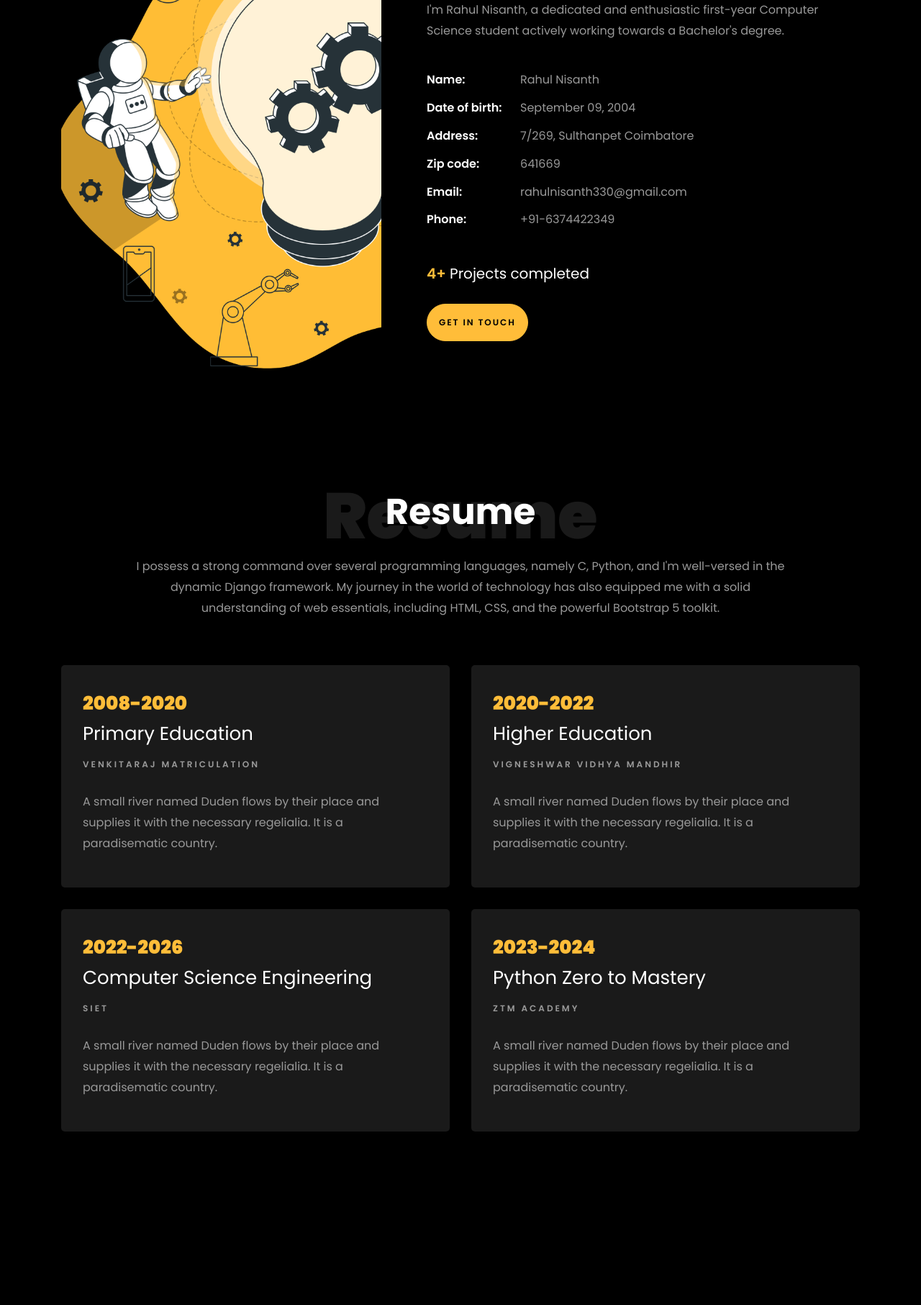
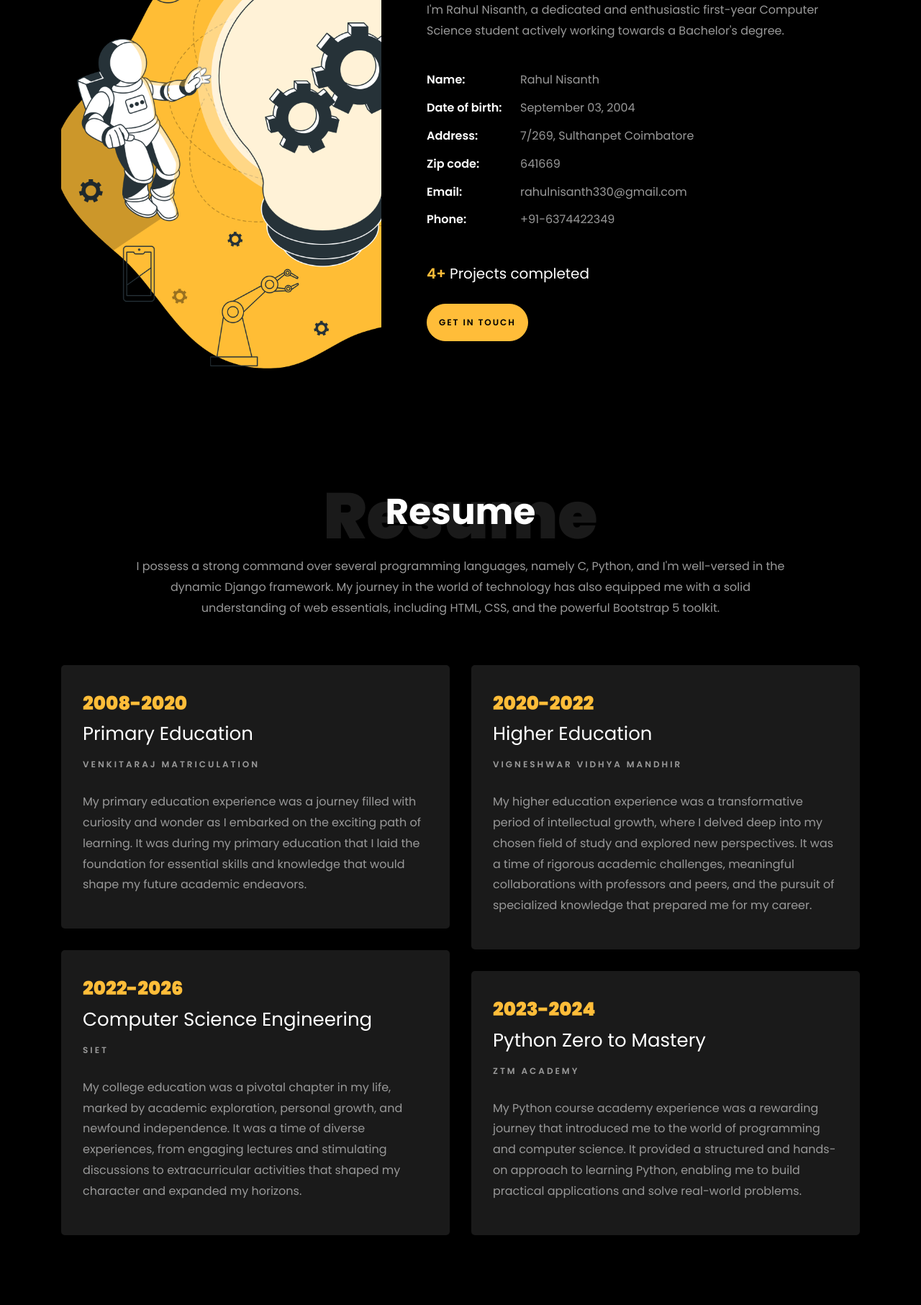
Before and after one commit to Rahulnisanth/Portfolio, a Flask app: page / in a window 1280 px wide. Shown: the part 990-2803 px from the top of the page at 72% size. Run offline with Flask 3, Linux system fonts and the light colour scheme; some libraries are stand-ins or nearby versions; some web fonts are replaced.

Commit message:
content added 'index'

```diff
--- a/templates/index.html
+++ b/templates/index.html
@@ -128,7 +130,7 @@
                             </p>
                             <ul class="about-info mt-4 px-md-0 px-2">
                                 <li class="d-flex"><span>Name:</span> <span>Rahul Nisanth</span></li>
-                                <li class="d-flex"><span>Date of birth:</span> <span>September 09, 2004</span></li>
+                                <li class="d-flex"><span>Date of birth:</span> <span>September 03, 2004</span></li>
                                 <li class="d-flex"><span>Address:</span> <span>7/269, Sulthanpet Coimbatore</span></li>
                                 <li class="d-flex"><span>Zip code:</span> <span>641669</span></li>
                                 <li class="d-flex"><span>Email:</span> <span>rahulnisanth330@gmail.com</span></li>
@@ -168,15 +170,19 @@
                         <span class="date">2008-2020</span>
                         <h2>Primary Education</h2>
                         <span class="position">Venkitaraj Matriculation</span>
-                        <p class="mt-4">A small river named Duden flows by their place and supplies it with the
-                            necessary regelialia. It is a paradisematic country.</p>
+                        <p class="mt-4">My primary education experience was a journey filled with curiosity and wonder
+                            as I embarked on the exciting path of learning.
+                            It was during my primary education that I laid the foundation for essential skills and
+                            knowledge that would shape my future academic endeavors.</p>
                     </div>
                     <div class="resume-wrap ftco-animate">
                         <span class="date">2022-2026</span>
                         <h2>Computer Science Engineering</h2>
                         <span class="position">SIET</span>
-                        <p class="mt-4">A small river named Duden flows by their place and supplies it with the
-                            necessary regelialia. It is a paradisematic country.</p>
+                        <p class="mt-4">My college education was a pivotal chapter in my life, marked by academic
+                            exploration, personal growth, and newfound independence.
+                            It was a time of diverse experiences, from engaging lectures and stimulating discussions to
+                            extracurricular activities that shaped my character and expanded my horizons.</p>
                     </div>
                 </div>
 
@@ -185,15 +191,19 @@
                         <span class="date">2020-2022</span>
                         <h2>Higher Education</h2>
                         <span class="position">Vigneshwar Vidhya Mandhir</span>
-                        <p class="mt-4">A small river named Duden flows by their place and supplies it with the
-                            necessary regelialia. It is a paradisematic country.</p>
+                        <p class="mt-4">My higher education experience was a transformative period of intellectual
+                            growth, where I delved deep into my chosen field of study and explored new perspectives.
+                            It was a time of rigorous academic challenges, meaningful collaborations with professors and
+                            peers, and the pursuit of specialized knowledge that prepared me for my career.</p>
                     </div>
                     <div class="resume-wrap ftco-animate">
                         <span class="date">2023-2024</span>
                         <h2>Python Zero to Mastery</h2>
                         <span class="position">ZTM Academy</span>
-                        <p class="mt-4">A small river named Duden flows by their place and supplies it with the
-                            necessary regelialia. It is a paradisematic country.</p>
+                        <p class="mt-4">My Python course academy experience was a rewarding journey that introduced me
+                            to the world of programming and computer science.
+                            It provided a structured and hands-on approach to learning Python, enabling me to build
+                            practical applications and solve real-world problems.</p>
                     </div>
                 </div>
             </div>
@@ -459,8 +469,9 @@
                             </div>
                             <h3 class="heading"><a href="single.html">Why Lead Generation is Key for Business Growth</a>
                             </h3>
-                            <p>A small river named Duden flows by their place and supplies it with the necessary
-                                regelialia.</p>
+                            <p>Lead generation is key for business growth because it consistently provides a stream of
+                                potential customers, enabling companies to nurture and convert these leads into paying
+                                clients, thereby expanding their customer base and revenue.</p>
                         </div>
                     </div>
                 </div>
@@ -479,8 +490,10 @@
                             <h3 class="heading"><a href="single.html">The role of Artificial Intelligence in
                                     Web-Development</a>
                             </h3>
-                            <p>A small river named Duden flows by their place and supplies it with the necessary
-                                regelialia.</p>
+                            <p>
+                                The role of Artificial Intelligence in web development is to enhance user experiences,
+                                automate repetitive tasks, and improve website personalization, leading to more
+                                efficient and user-centric web applications.</p>
                         </div>
                     </div>
                 </div>
@@ -498,8 +511,9 @@
                             </div>
                             <h3 class="heading"><a href="single.html">Why AI tends to be an Lay-Off Reasoner ?</a>
                             </h3>
-                            <p>A small river named Duden flows by their place and supplies it with the necessary
-                                regelialia.</p>
+                            <p>AI tends to be a lay-off reason because automation and AI-driven technologies can replace
+                                certain repetitive and manual tasks, reducing the need for human workers in those roles,
+                                leading to workforce downsizing.</p>
                         </div>
                     </div>
                 </div>
```
Also changed, not shown: other parts of templates/index.html (+11 -7 lines), static/images/calculator-pic.png (added).
